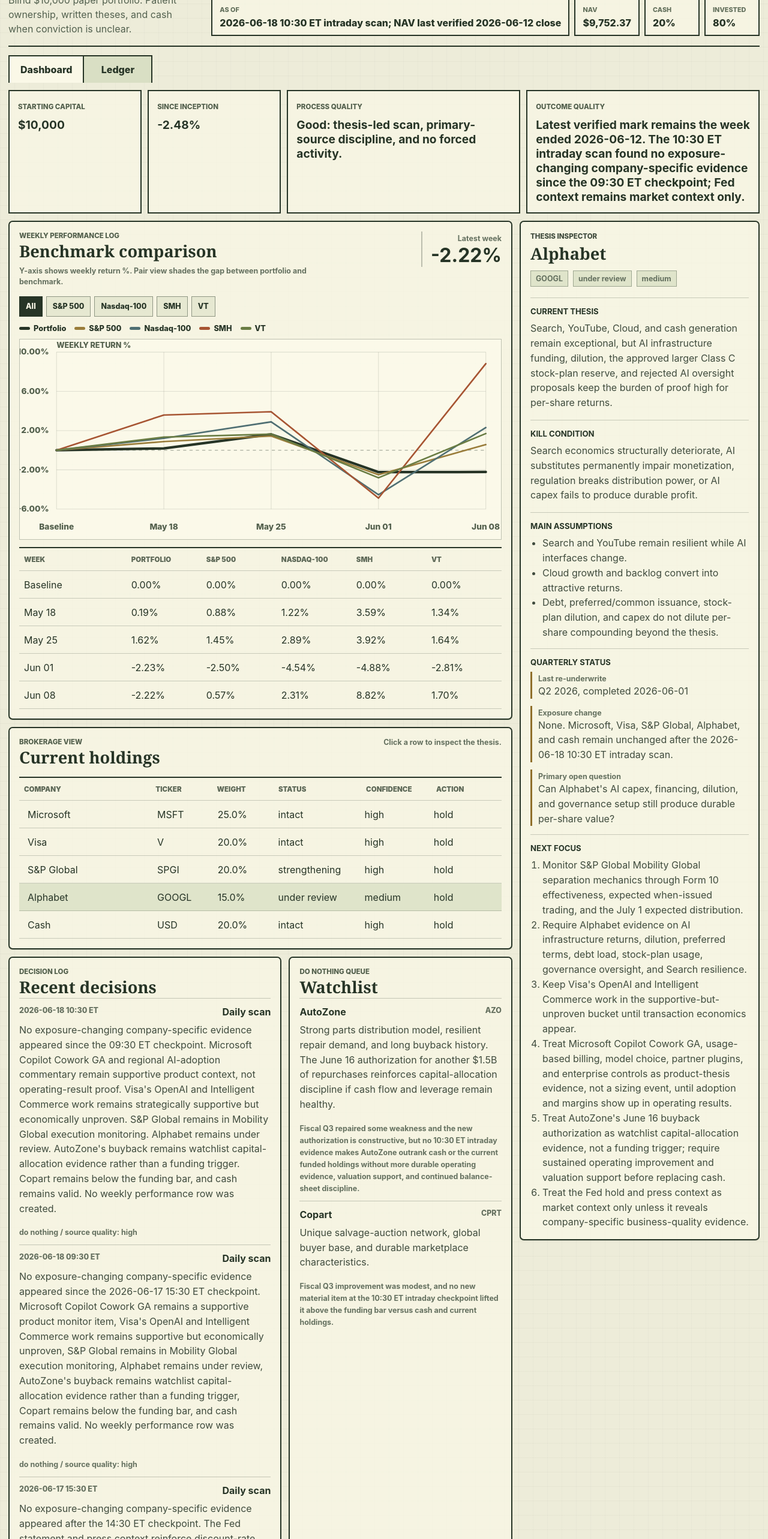
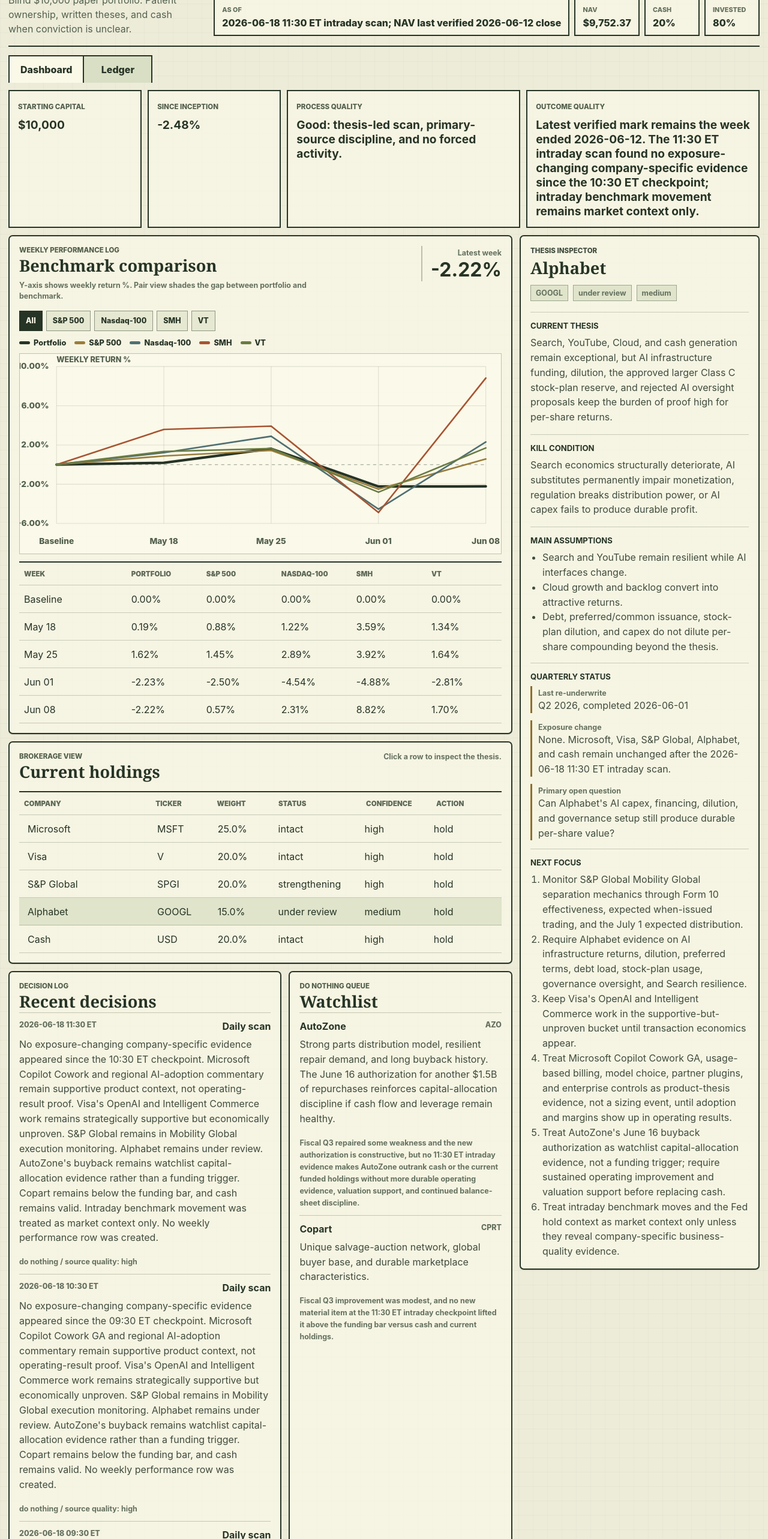
Before and after one commit to Tanaboonnnnn/Port-promax, a React (Vite) app: page / in a window 1280 px wide. Shown: the part 234-2800 px from the top of the page at 60% size. Built offline with nearby package versions, Linux system fonts and the light colour scheme.

Commit message:
Refresh 11:30 ET intraday portfolio scan data

```diff
--- a/src/data/portfolio.ts
+++ b/src/data/portfolio.ts
@@ -46,7 +46,7 @@
 export const portfolioSnapshot = {
   name: "Nick Portfolio Diary",
   mandate: "Blind $10,000 paper portfolio. Patient ownership, written theses, and cash when conviction is unclear.",
-  asOf: "2026-06-18 10:30 ET intraday scan; NAV last verified 2026-06-12 close",
+  asOf: "2026-06-18 11:30 ET intraday scan; NAV last verified 2026-06-12 close",
   localContext: "America/New_York",
   startingCapital: 10000,
   latestValue: 9752.37,
@@ -54,7 +54,7 @@
   inceptionReturn: -2.48,
   processQuality: "Good: thesis-led scan, primary-source discipline, and no forced activity.",
   outcomeQuality:
-    "Latest verified mark remains the week ended 2026-06-12. The 10:30 ET intraday scan found no exposure-changing company-specific evidence since the 09:30 ET checkpoint; Fed context remains market context only.",
+    "Latest verified mark remains the week ended 2026-06-12. The 11:30 ET intraday scan found no exposure-changing company-specific evidence since the 10:30 ET checkpoint; intraday benchmark movement remains market context only.",
 };
 
 export const holdings: Holding[] = [
@@ -147,7 +147,7 @@
     weight: 20,
     value: 2000,
     thesis:
-      "Cash is a deliberate position because the fifth idea did not clear the written-conviction bar. No 10:30 ET intraday evidence makes a watchlist name clearly superior to cash or the funded holdings.",
+      "Cash is a deliberate position because the fifth idea did not clear the written-conviction bar. No 11:30 ET intraday evidence makes a watchlist name clearly superior to cash or the funded holdings.",
     killCondition:
       "A business with clearer durability, valuation support, and written thesis quality outranks the optionality of cash.",
     assumptions: [
@@ -208,6 +208,14 @@
 
 export const recentDecisions: Decision[] = [
   {
+    date: "2026-06-18 11:30 ET",
+    action: "do nothing",
+    subject: "Daily scan",
+    sourceQuality: "high",
+    reason:
+      "No exposure-changing company-specific evidence appeared since the 10:30 ET checkpoint. Microsoft Copilot Cowork and regional AI-adoption commentary remain supportive product context, not operating-result proof. Visa's OpenAI and Intelligent Commerce work remains strategically supportive but economically unproven. S&P Global remains in Mobility Global execution monitoring. Alphabet remains under review. AutoZone's buyback remains watchlist capital-allocation evidence rather than a funding trigger. Copart remains below the funding bar, and cash remains valid. Intraday benchmark movement was treated as market context only. No weekly performance row was created.",
+  },
+  {
     date: "2026-06-18 10:30 ET",
     action: "do nothing",
     subject: "Daily scan",
@@ -223,14 +231,6 @@
     reason:
       "No exposure-changing company-specific evidence appeared since the 2026-06-17 15:30 ET checkpoint. Microsoft Copilot Cowork GA remains a supportive product monitor item, Visa's OpenAI and Intelligent Commerce work remains supportive but economically unproven, S&P Global remains in Mobility Global execution monitoring, Alphabet remains under review, AutoZone's buyback remains watchlist capital-allocation evidence rather than a funding trigger, Copart remains below the funding bar, and cash remains valid. No weekly performance row was created.",
   },
-  {
-    date: "2026-06-17 15:30 ET",
-    action: "do nothing",
-    subject: "Daily scan",
-    sourceQuality: "high",
-    reason:
-      "No exposure-changing company-specific evidence appeared after the 14:30 ET checkpoint. The Fed statement and press context reinforce discount-rate and inflation context, not a business-quality signal. Microsoft, Visa, and S&P Global remain high-confidence holds, Alphabet remains under review, AutoZone's buyback remains watchlist evidence rather than a funding trigger, Copart remains below the funding bar, and cash remains valid.",
-  },
 ];
 
 export const watchlist: WatchlistItem[] = [
@@ -241,7 +241,7 @@
     whyInteresting:
       "Strong parts distribution model, resilient repair demand, and long buyback history. The June 16 authorization for another $1.5B of repurchases reinforces capital-allocation discipline if cash flow and leverage remain healthy.",
     whyNotYet:
-      "Fiscal Q3 repaired some weakness and the new authorization is constructive, but no 10:30 ET intraday evidence makes AutoZone outrank cash or the current funded holdings without more durable operating evidence, valuation support, and continued balance-sheet discipline.",
+      "Fiscal Q3 repaired some weakness and the new authorization is constructive, but no 11:30 ET intraday evidence makes AutoZone outrank cash or the current funded holdings without more durable operating evidence, valuation support, and continued balance-sheet discipline.",
   },
   {
     company: "Copart",
@@ -250,7 +250,7 @@
     whyInteresting:
       "Unique salvage-auction network, global buyer base, and durable marketplace characteristics.",
     whyNotYet:
-      "Fiscal Q3 improvement was modest, and no new material item at the 10:30 ET intraday checkpoint lifted it above the funding bar versus cash and current holdings.",
+      "Fiscal Q3 improvement was modest, and no new material item at the 11:30 ET intraday checkpoint lifted it above the funding bar versus cash and current holdings.",
   },
 ];
 
@@ -261,7 +261,7 @@
   },
   {
     label: "Exposure change",
-    value: "None. Microsoft, Visa, S&P Global, Alphabet, and cash remain unchanged after the 2026-06-18 10:30 ET intraday scan.",
+    value: "None. Microsoft, Visa, S&P Global, Alphabet, and cash remain unchanged after the 2026-06-18 11:30 ET intraday scan.",
   },
   {
     label: "Primary open question",
@@ -275,5 +275,5 @@
   "Keep Visa's OpenAI and Intelligent Commerce work in the supportive-but-unproven bucket until transaction economics appear.",
   "Treat Microsoft Copilot Cowork GA, usage-based billing, model choice, partner plugins, and enterprise controls as product-thesis evidence, not a sizing event, until adoption and margins show up in operating results.",
   "Treat AutoZone's June 16 buyback authorization as watchlist capital-allocation evidence, not a funding trigger; require sustained operating improvement and valuation support before replacing cash.",
-  "Treat the Fed hold and press context as market context only unless it reveals company-specific business-quality evidence.",
+  "Treat intraday benchmark moves and the Fed hold context as market context only unless they reveal company-specific business-quality evidence.",
 ];
```
